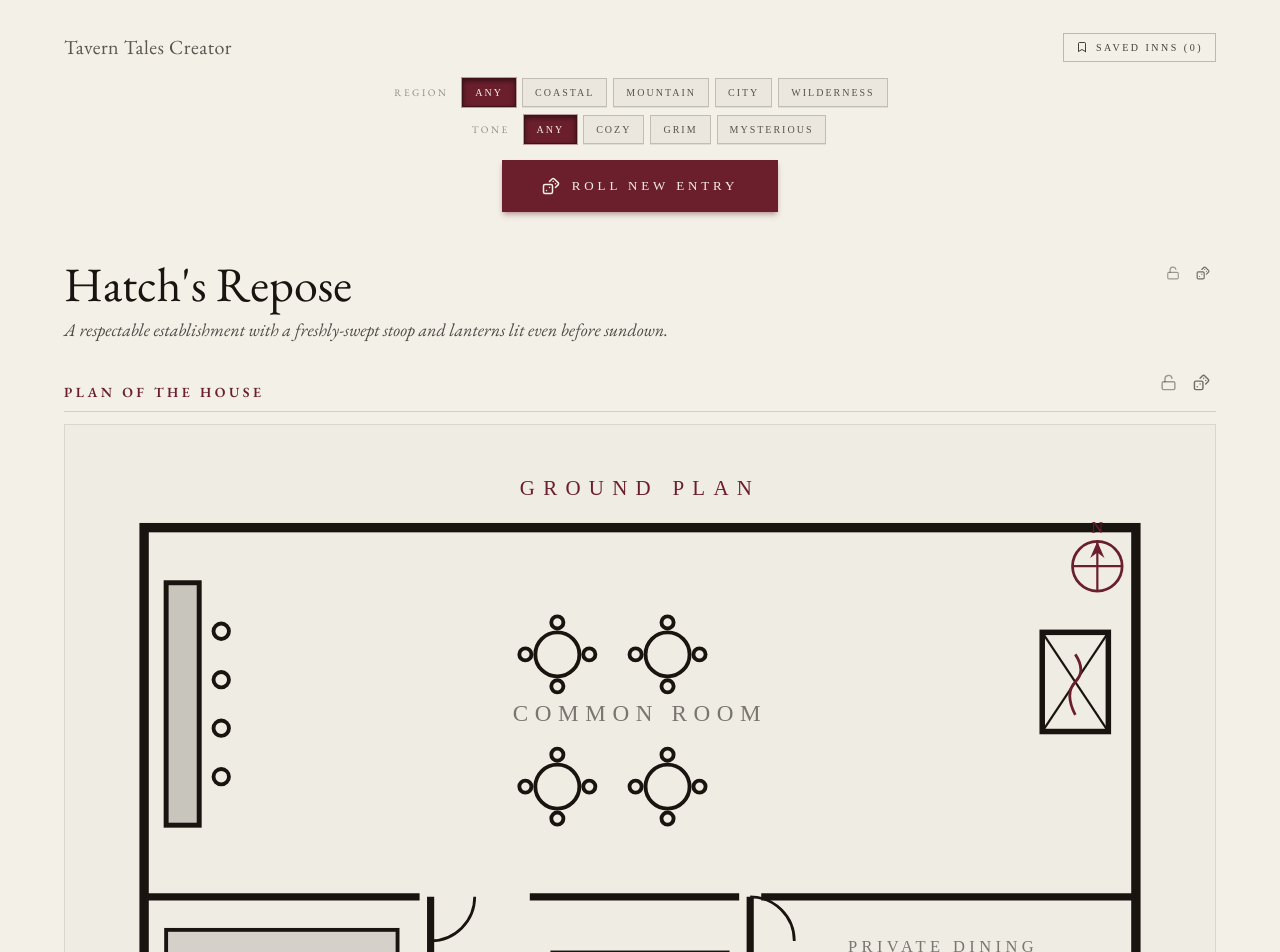
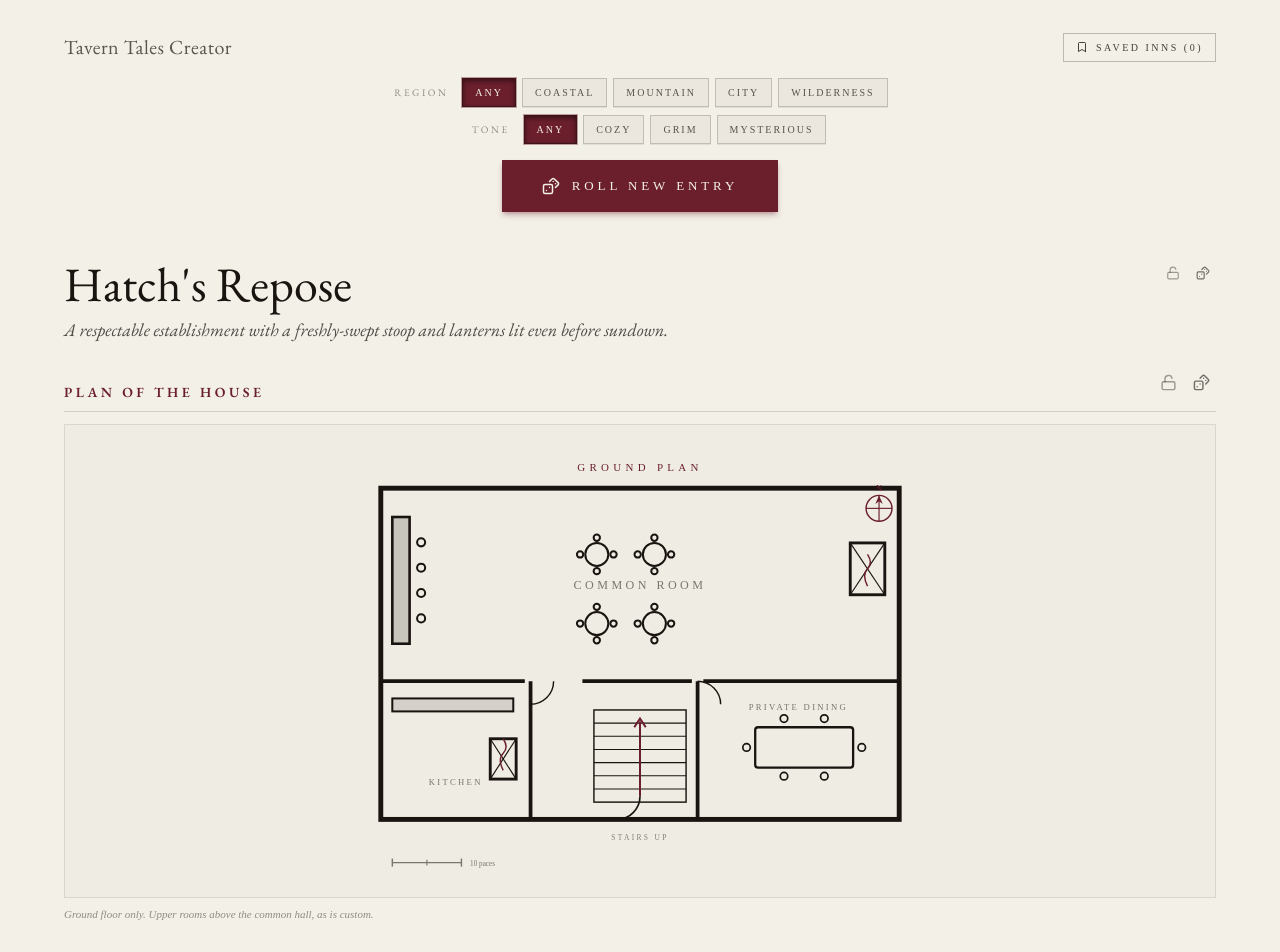
Before and after one commit to TokeT/TheWayfarerCodex, a React (Vite) app: page / in a window 1280 px wide. Shown: the top 952 px of the page. Built offline with nearby package versions, Linux system fonts and the light colour scheme; a web font is replaced by a local one.

Commit message:
Update App.jsx

```diff
--- a/src/App.jsx
+++ b/src/App.jsx
@@ -1523,7 +1523,9 @@ export default function InnGenerator() {
                 onReroll={() => rerollSection("floorPlan")}
               />
               <div className="bg-[#1a1410]/[0.015] border border-[#1a1410]/10 px-3 py-4 md:px-6 md:py-5">
-                <FloorPlan variant={inn.floorPlan} innName={inn.name} />
+                <div className="max-w-xl mx-auto">
+                  <FloorPlan variant={inn.floorPlan} innName={inn.name} />
+                </div>
               </div>
               <p className="text-[11px] text-[#1a1410]/45 mt-2 italic"
                  style={{ fontFamily: '"IM Fell English", serif' }}>
```
